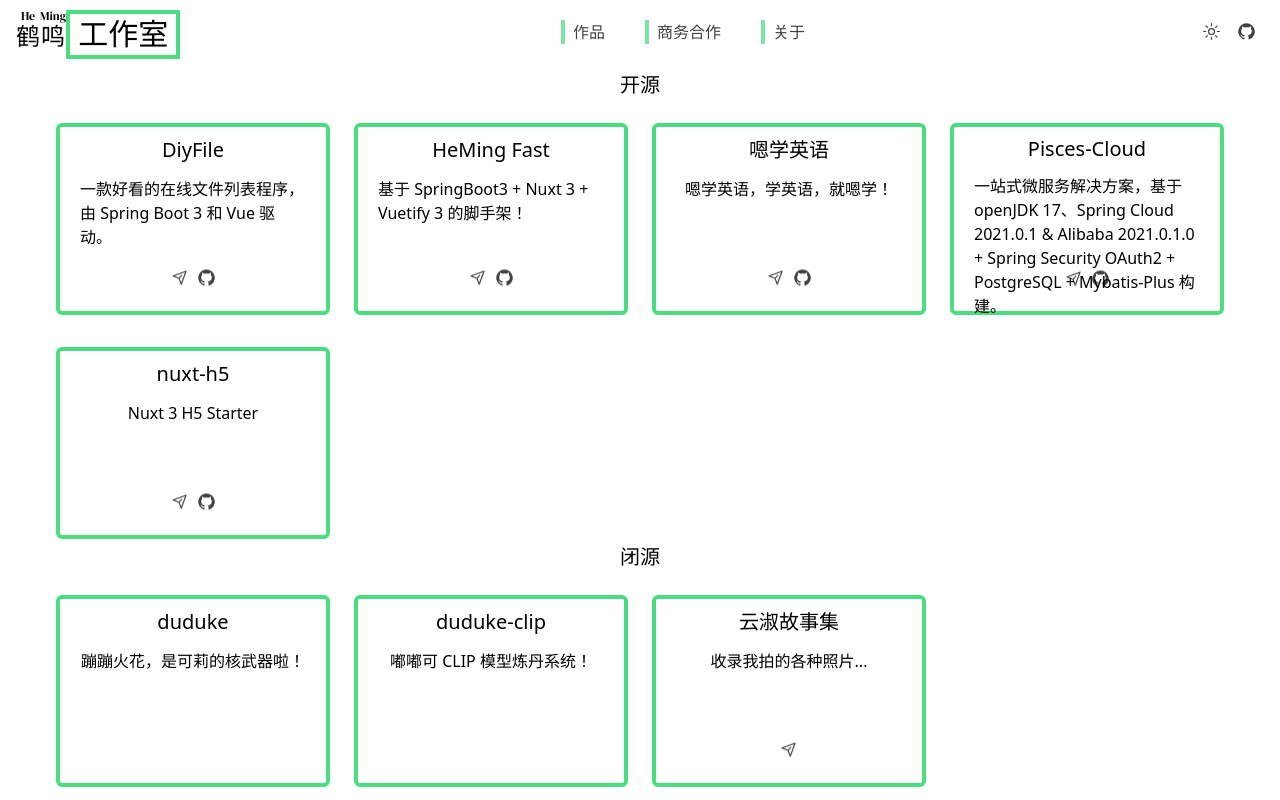
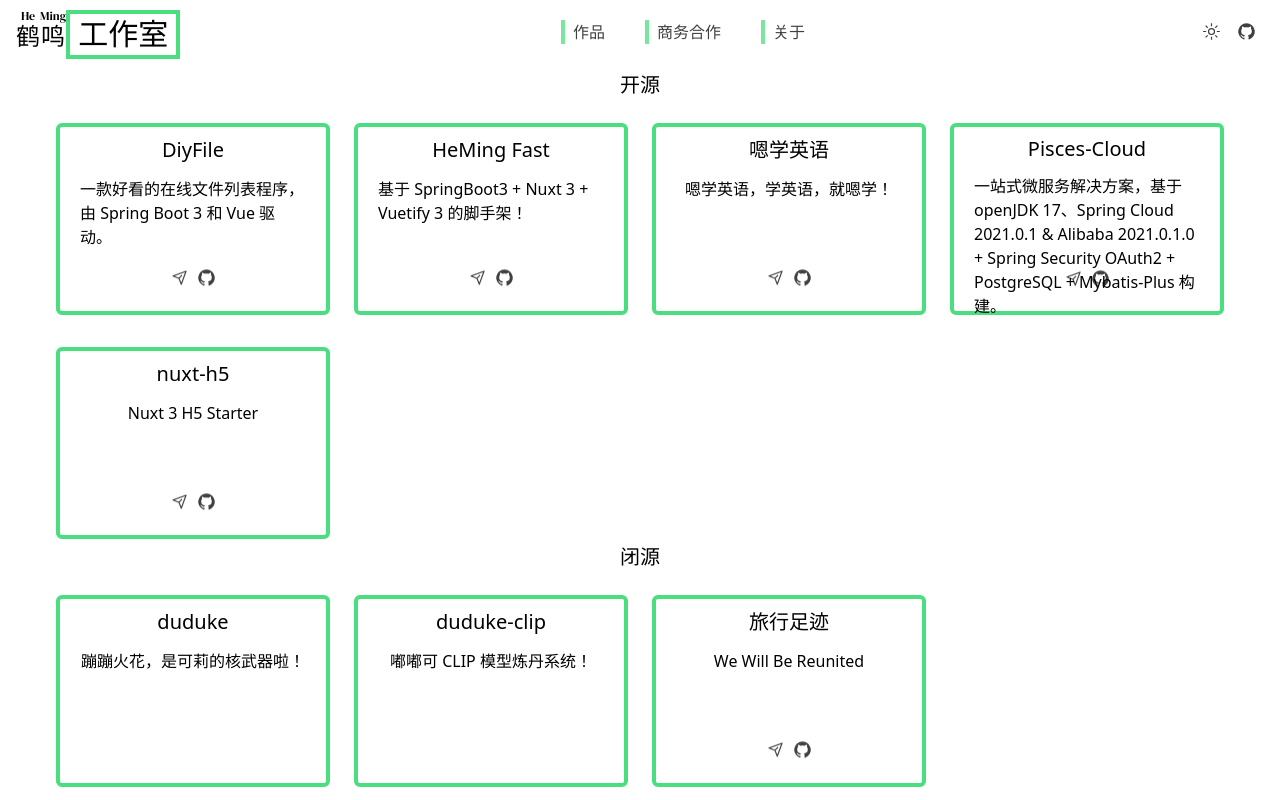
Before and after one commit to ziyume-dev/heming, a Nuxt app: page /gallery in a window 1280 px wide. Built offline with nearby package versions, Linux system fonts and the light colour scheme; a web font is replaced by a local one.

Commit message:
update route config

```diff
--- a/nuxt.config.ts
+++ b/nuxt.config.ts
@@ -34,7 +34,12 @@
     },
     prerender: {
       crawlLinks: false,
-      routes: ['/'],
+      routes: [
+		'/',
+		'/gallery',
+		'/business',
+		'/about',
+      ],
     },
   },
 
--- a/pages/gallery.vue
+++ b/pages/gallery.vue
@@ -46,10 +46,10 @@
     github: 'N/A',
   },
   {
-    title: '云淑故事集',
-    desc: '收录我拍的各种照片...',
+    title: '旅行足迹',
+    desc: 'We Will Be Reunited',
     href: 'https://kamera.heming.dev/',
-    github: 'N/A',
+    github: 'https://github.com/besscroft/kamera',
   },
 ])
 
```
